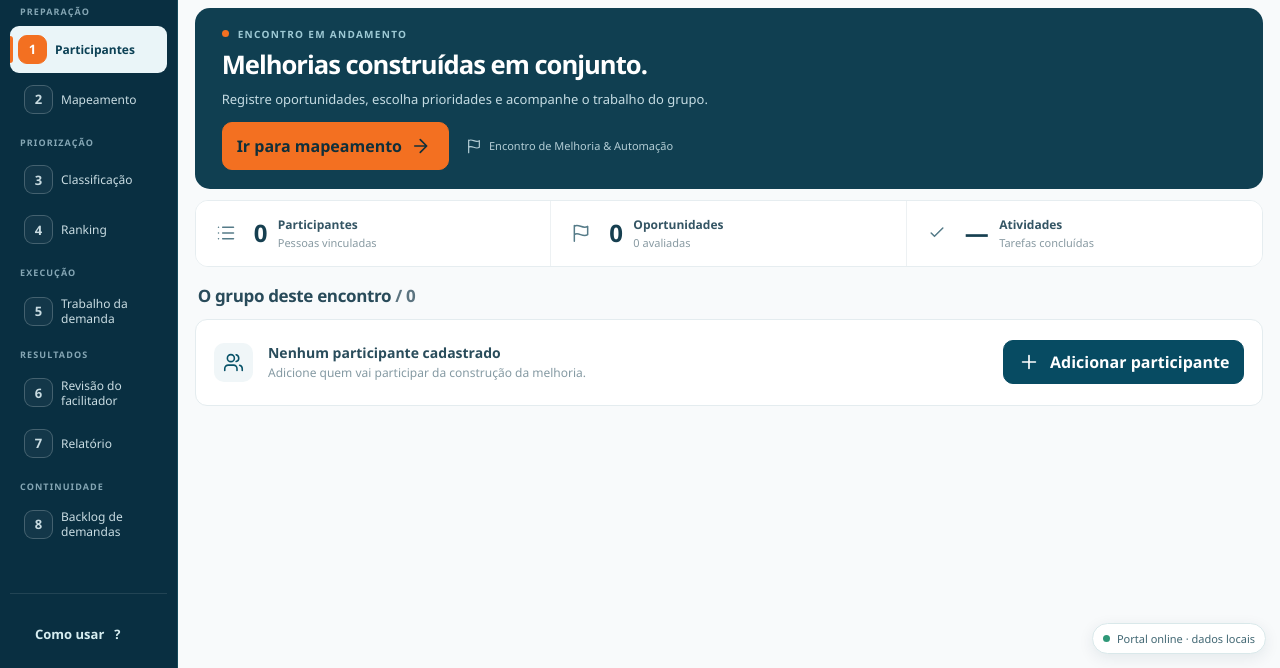
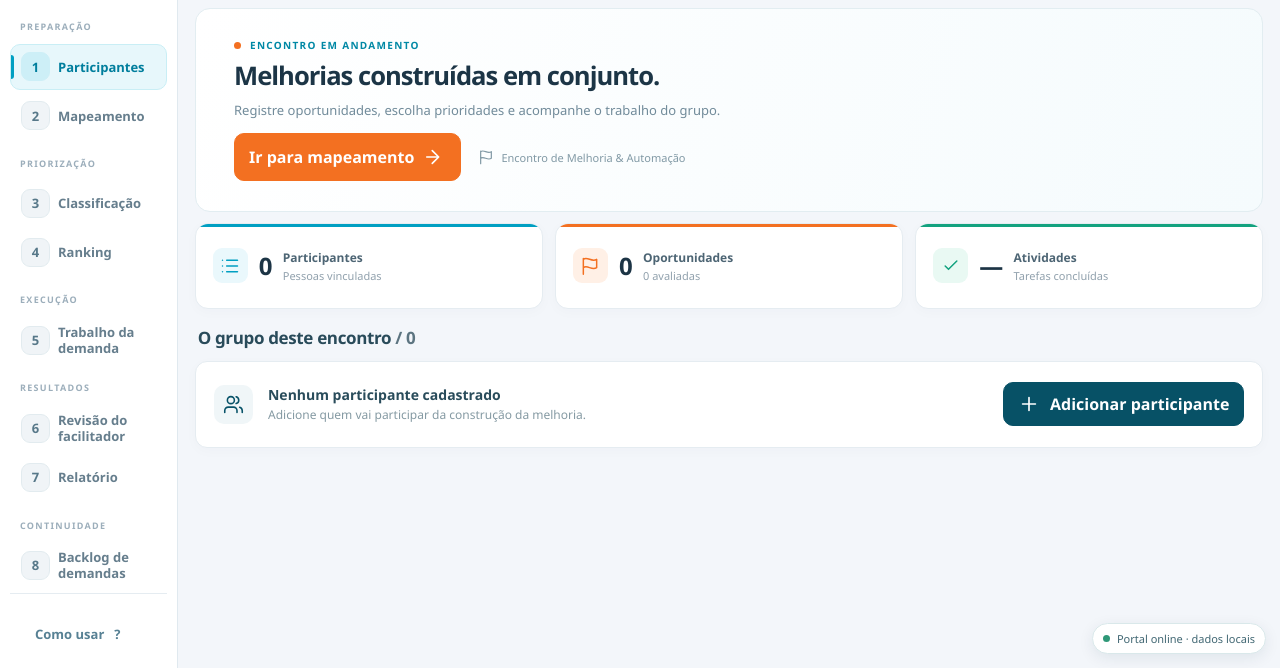
Before and after one commit to marcosserra96/HUB_EMR, a plain HTML site: page index.html in a window 1280 px wide. Shown: the part 132-800 px from the top of the page. Drawn offline with Linux system fonts and the light colour scheme.

Commit message:
style: adapt Central do Cliente light executive design to Hub EMR

```diff
--- a/hub-v4.css
+++ b/hub-v4.css
@@ -576,3 +576,145 @@ button:focus-visible{outline-offset:3px}
  .hub-overview-metric{gap:5px}
  .hub-hero-session{max-width:250px}
 }
+
+
+/* Hub EMR Touch 5.2 — visual alignment with Central do Cliente executive prototype.
+   Light navigation, airy panels and restrained Energisa accents.
+   No changes to the eight-step workflow or touch interaction model. */
+:root{
+  --hub-customer-bg:#f3f6fa;
+  --hub-customer-line:#e5ecf1;
+  --hub-customer-ink:#253647;
+  --hub-customer-muted:#8293a2;
+  --hub-customer-blue:#009fc2;
+  --hub-customer-soft:#eaf8fc;
+}
+.main{background:var(--hub-customer-bg)}
+.sidebar{
+  background:#fff!important;
+  color:#253647;
+  border-right:1px solid #e0e9ef;
+  box-shadow:none!important;
+}
+.sidebar::before,.sidebar::after{display:none!important}
+.brand-lockup{
+  margin:0 0 6px;
+  padding:6px 8px 17px;
+  border-bottom:1px solid #e5ecf1;
+}
+.brand-logo{width:min(100%,163px);filter:none}
+.brand-product{font-size:11px;font-weight:730;color:#15364a;letter-spacing:-.1px}
+.brand-amp{color:#f37021}
+.brand-unit{color:#8da0ab;font-size:8px;letter-spacing:1.3px}
+.sidebar .nav{scrollbar-color:#c9d7df transparent}
+.hub-nav-group{
+  color:#9caebb;
+  font-weight:780;
+  font-size:9px;
+  letter-spacing:1.3px;
+  padding:16px 10px 7px;
+}
+.sidebar .nav button{
+  background:transparent;
+  color:#667e8d;
+  min-height:46px;
+  font-size:13px;
+  border:1px solid transparent;
+  border-radius:10px;
+  padding:6px 10px;
+  font-weight:650;
+}
+.sidebar .nav button:not(.active):hover{background:#f3f8fa;border-color:#edf2f5}
+.sidebar .nav button.active{
+  color:#007e9d;
+  background:#e7f7fb;
+  border:1px solid #c9eef5;
+  padding:6px 10px;
+  font-weight:760;
+}
+.sidebar .nav button.active::before{
+  width:3px;top:10px;bottom:10px;left:0;
+  background:#009fc2;
+}
+.sidebar .nav .num{
+  background:#f0f4f7;
+  border:1px solid #e2ebef;
+  color:#577889;
+  border-radius:9px;
+}
+.sidebar .nav button.active .num{background:#cdeff7;color:#007e9d;border-color:#cdeff7}
+.sidebar .nav button.done:not(.active) .num{background:#e5f8f1;color:#16896e;border-color:#d1efe4}
+.sidebar .sidefoot{border-top:1px solid #e5ecf1;color:#a0afba}
+.sidebar .sidefoot button{color:#578194}
+.sidebar .sidefoot .offline-note{color:#8ca4b0}
+.topbar{background:#fff;border-bottom:1px solid #e5ecf1}
+.session-title{color:#15364a}
+.pagehead .eyebrow{color:#0088a5;font-size:10px;letter-spacing:1.3px}
+.pagehead h1{color:#1c3546;letter-spacing:-.7px}
+.pagehead p{color:#8898a6}
+.hub-hero{
+  background:linear-gradient(105deg,#ffffff 0%,#f5fbfd 100%)!important;
+  border:1px solid #e2edf1;
+  color:#1c3546;
+  box-shadow:none;
+  padding:clamp(23px,2.3vw,34px) clamp(25px,3vw,42px);
+}
+.hub-hero-kicker{color:#0088a5;font-weight:800}
+.hub-hero h2{color:#1c3546!important;font-weight:750}
+.hub-hero h2 em{color:#1c3546!important}
+.hub-hero p{color:#718b9a;max-width:650px}
+.hub-hero-session{color:#8199a5}
+.hub-hero-main{background:#f37021!important;color:#fff!important;border-color:#f37021!important}
+.hub-hero-main:hover{background:#dc641a!important}
+.hub-overview-strip{background:transparent;border:0;gap:12px;border-radius:0;overflow:visible}
+.hub-overview-metric{
+  background:#fff;border:1px solid #e5ecf1!important;
+  border-radius:13px;
+  min-height:86px;
+  padding:14px 17px;
+  position:relative;
+  overflow:hidden;
+  box-shadow:0 3px 13px rgba(24,51,69,.025);
+}
+.hub-overview-metric::before{
+  content:"";position:absolute;top:0;left:0;right:0;height:3px;
+  background:#009fc2;
+}
+.hub-overview-metric:nth-child(2)::before{background:#f37021}
+.hub-overview-metric:nth-child(3)::before{background:#13a27f}
+.hub-metric-symbol{
+  width:35px;height:35px;
+  background:#eaf8fc!important;color:#009fc2!important;
+  border-radius:9px;
+}
+.hub-overview-metric:nth-child(2) .hub-metric-symbol{background:#fff0e6!important;color:#f37021!important}
+.hub-overview-metric:nth-child(3) .hub-metric-symbol{background:#e9f9f3!important;color:#13a27f!important}
+.hub-metric-copy strong{color:#1c3445}
+.hub-metric-copy span{color:#4d6574}
+.hub-metric-copy small{color:#91a1ad}
+.hub-overview .v4-participant-empty,
+.hub-mapping .hub-map-intro,
+.hub-mapping .v4-map-cards .demand{
+  background:#fff;
+  border-color:#e5ecf1;
+  box-shadow:0 3px 13px rgba(24,51,69,.025);
+}
+.hub-mapping .hub-map-intro h2{color:#1c3546}
+.hub-mapping .hub-map-caption{color:#0088a5}
+.hub-mapping .hub-map-intro p{color:#8293a2}
+.hub-mapping .v4-map-cards .demand::before{background:#009fc2}
+.hub-mapping .v4-map-cards .demand[data-hub-status="complete"]::before{background:#13a27f}
+.hub-mapping .hub-filter.active{background:#e7f7fb;color:#007e9d;border-color:#c9eef5!important}
+button.primary{background:#075166;border-color:#075166}
+button.primary:hover{background:#007e9d}
+@media(max-width:1100px){
+ .brand-logo{width:60px}
+ .sidebar .nav button{justify-content:center;padding:6px}
+ .sidebar .nav button.active{padding:6px}
+ .hub-nav-group::after{background:#e0e9ef}
+}
+@media(max-width:760px){
+ .hub-overview-strip{gap:9px}
+ .hub-overview-metric{border:1px solid #e5ecf1!important}
+}
+@media print{.sidebar{background:#fff!important}}
```
